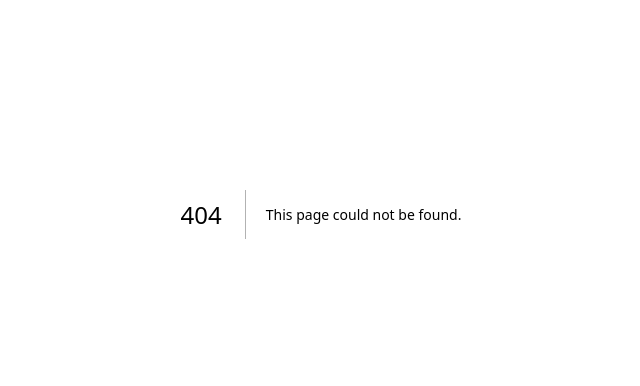
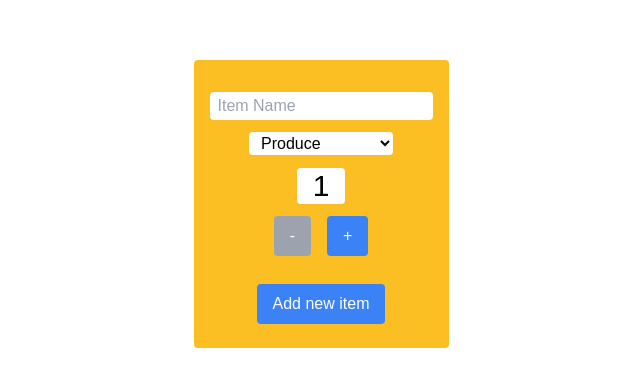
Before and after one commit to augusto-barros/cprg306-assignments, a Next.js app: page /week-5 in a window 1280 px wide. Before the commit this address had no page. Shown: the part 186-572 px from the top of the page, without its empty margins (319-959 px from the left). Built offline with nearby package versions, Linux system fonts and the light colour scheme.

Commit message:
Week 5
Week 5 assignment and some improvements on other pages

```diff
--- a/app/globals.css
+++ b/app/globals.css
@@ -1,6 +1,7 @@
 @tailwind base;
 @tailwind components;
 @tailwind utilities;
+
 
 :root {
   --background: #ffffff;
@@ -25,3 +26,21 @@ body {
     text-wrap: balance;
   }
 }
+
+@keyframes gradientAnimation {
+  0% {
+    background-position: 0% 50%;
+  }
+  50% {
+    background-position: 100% 50%;
+  }
+  100% {
+    background-position: 0% 50%;
+  }
+}
+
+.animated-background {
+  background: linear-gradient(270deg, #ff0080, #00ffff, #ff00c8, #00bfff);
+  background-size: 400% 400%;
+  animation: gradientAnimation 10s ease infinite;
+}
--- a/app/page.js
+++ b/app/page.js
@@ -3,11 +3,22 @@ import Link from 'next/link';
 
 export default function Page() {
   return (
-    <main>
-      <h1>CPRG 306: Web Development 2 - Assignments</h1>
-      <li><Link href="week-2">Week 2</Link></li>
-      <li><Link href="week-3">Week 3</Link></li>
-      <li><Link href="week-4">Week 4</Link></li>
+    <main className="animated-background flex flex-col justify-center items-center h-screen p-4">
+      <h1 className="text-3xl font-bold mb-6 text-white">CPRG 306: Web Development 2 - Assignments</h1>
+      <ul className="space-y-4 text-lg">
+        <li>
+          <Link href="week-2" className="text-pink-300 hover:text-pink-500">Week 2</Link>
+        </li>
+        <li>
+          <Link href="week-3" className="text-pink-300 hover:text-pink-500">Week 3</Link>
+        </li>
+        <li>
+          <Link href="week-4" className="text-pink-300 hover:text-pink-500">Week 4</Link>
+        </li>
+        <li>
+          <Link href="week-5" className="text-pink-300 hover:text-pink-500">Week 5</Link>
+        </li>
+      </ul>
     </main>
   );
 }
--- a/app/week-3/page.js
+++ b/app/week-3/page.js
@@ -8,7 +8,7 @@ export default function Page() {
             <ItemList/>
 
             <button
-            className="px-4 py-2 m-auto text-white bg-blue-500 rounded hover:bg-blue-600 mt-10 flex flex-col items-center mb-10"
+        className="absolute top-5 left-5 px-4 py-2 text-white rounded hover:bg-blue-600"
             onClick={() => window.location.href = './'}>
         Back to Home
       </button>
--- a/app/week-4/new-item.js
+++ b/app/week-4/new-item.js
@@ -38,7 +38,7 @@ export default function NewItem() {
             </div>
         <div className="mt-5">
             <button
-            className="px-4 py-2 m-auto text-white bg-blue-500 rounded hover:bg-blue-600 mt-10 flex flex-col items-center mb-10"
+        className="absolute top-5 left-5 px-4 py-2 text-white rounded hover:bg-blue-600"
             onClick={() => window.location.href = './'}>
             Back to Home
       </button>
--- /dev/null
+++ b/app/week-5/new-item.js
@@ -0,0 +1,98 @@
+"use client"
+import { useState } from 'react';
+
+
+export default function NewItem() {
+
+    const [name, setName] = useState('');
+
+    const [quantity, setQuantity] = useState(1);
+
+    const [category, setCategory] = useState('Produce');
+
+    const increment = () => {setQuantity(quantity + 1);}
+
+    let incrementDisable = quantity >= 20;
+
+    const decrement = () => {setQuantity(quantity - 1);}
+
+    let decrementDisable = quantity <= 1;
+
+    let btnStyle = "px-4 py-2 m-2 text-white bg-blue-500 rounded hover:bg-blue-600 disabled:bg-gray-400";
+
+    const handleSubmit = (event) => {
+        event.preventDefault();
+
+        const Item = {
+            name: name,
+            quantity: quantity,
+            category: category,
+        }
+
+        console.log(Item);
+
+        alert(`Added Item: Name: ${name}, Quantity: ${quantity}, Category: ${category}`);
+        setName('');
+        setQuantity(1);
+        setCategory('Produce');
+    }
+
+    return (
+        <div className="flex flex-col justify-center items-center h-screen">
+            <form onSubmit={handleSubmit} className='bg-amber-400 flex flex-col justify-center items-center p-4 rounded'>
+
+                <div className='mb-3 mt-4'>
+                    <input
+                        placeholder='Item Name'
+                        className='px-2 py-0.5 rounded border-b-black bg-white text-black'
+                        type='text'
+                        onChange={(event) => setName(event.target.value)}
+                        value={name}
+                        required
+                    />
+                </div>
+
+                <div className='mb-3'>
+                    <select
+                        className='px-2 py-0.5 rounded border-b-black bg-white text-black'
+                        onChange={(event) => setCategory(event.target.value)}
+                        value={category}>
+                        <option value='Produce'>Produce</option>
+                        <option value='Meat'>Meat</option>
+                        <option value='Dairy'>Dairy</option>
+                        <option value='Bakery'>Bakery</option>
+                        <option value='Frozen Foods'>Frozen</option>
+                        <option value='Canned Goods'>Canned Goods</option>
+                        <option value='Dry Goods'>Dry Goods</option>
+                        <option value='Beverages'>Beverages</option>
+                        <option value='Snacks'>Snacks</option>
+                        <option value='Household'>Household</option>
+                        <option value='Other'>Other</option>
+                    </select>
+                </div>
+
+                <div className='mb-1'>
+                    <h1 className="text-black text-3xl bg-white px-4 rounded">{quantity}</h1>
+                </div>
+
+                <div className='mb-3'>
+                    <button className={btnStyle} onClick={decrement} disabled={decrementDisable}>-</button>
+                    <button className={btnStyle} onClick={increment} disabled={incrementDisable}>+</button>
+
+                </div>
+
+                <button className={btnStyle}>Add new item</button>
+
+            </form>
+
+        <div className="mt-5">
+        <button
+        className="absolute top-5 left-5 px-4 py-2 text-white rounded hover:bg-blue-600"
+        onClick={() => window.location.href = './'}>
+        Back to Home
+        </button>
+        </div>
+
+        </div>
+    );
+}
--- /dev/null
+++ b/app/week-5/page.js
@@ -0,0 +1,10 @@
+import react from 'react';
+import NewItem from './new-item';
+
+export default function Page() {
+    return (
+        <main>
+            <NewItem/>
+        </main>
+    )
+};
```
